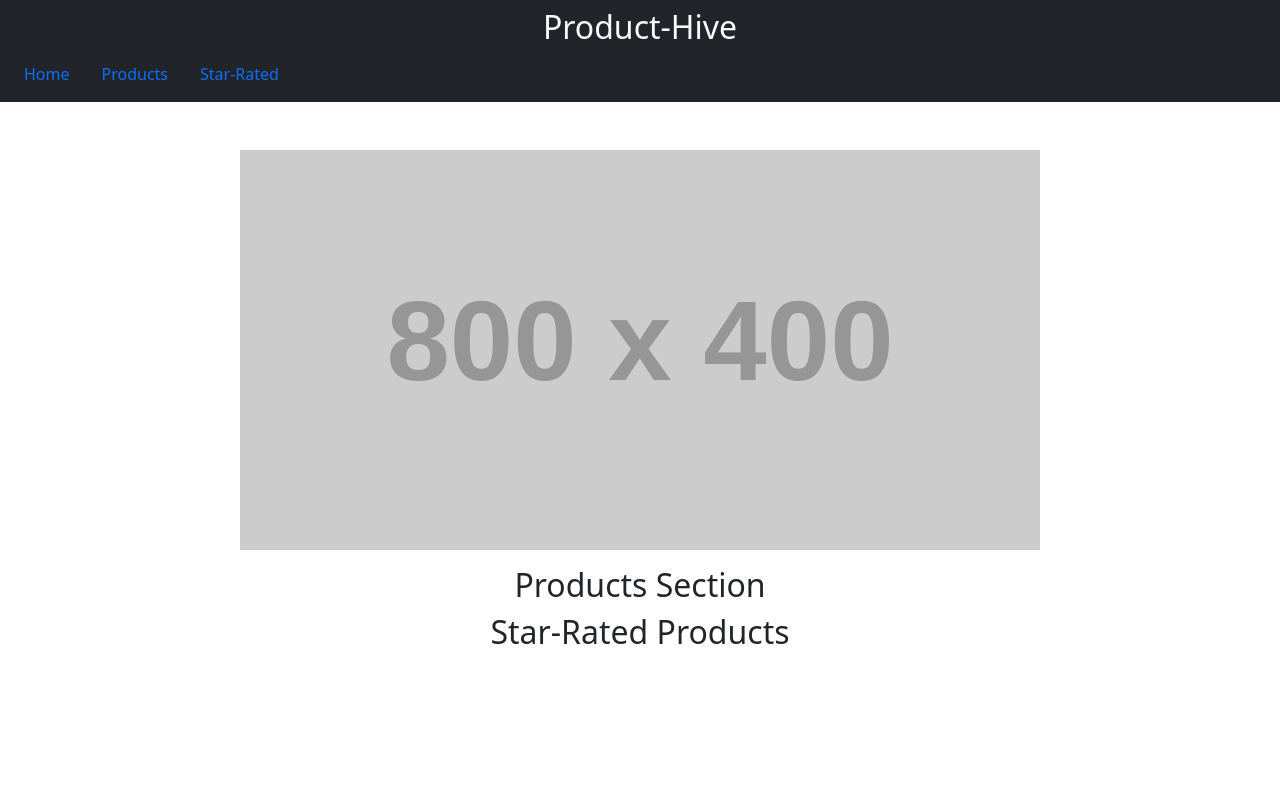
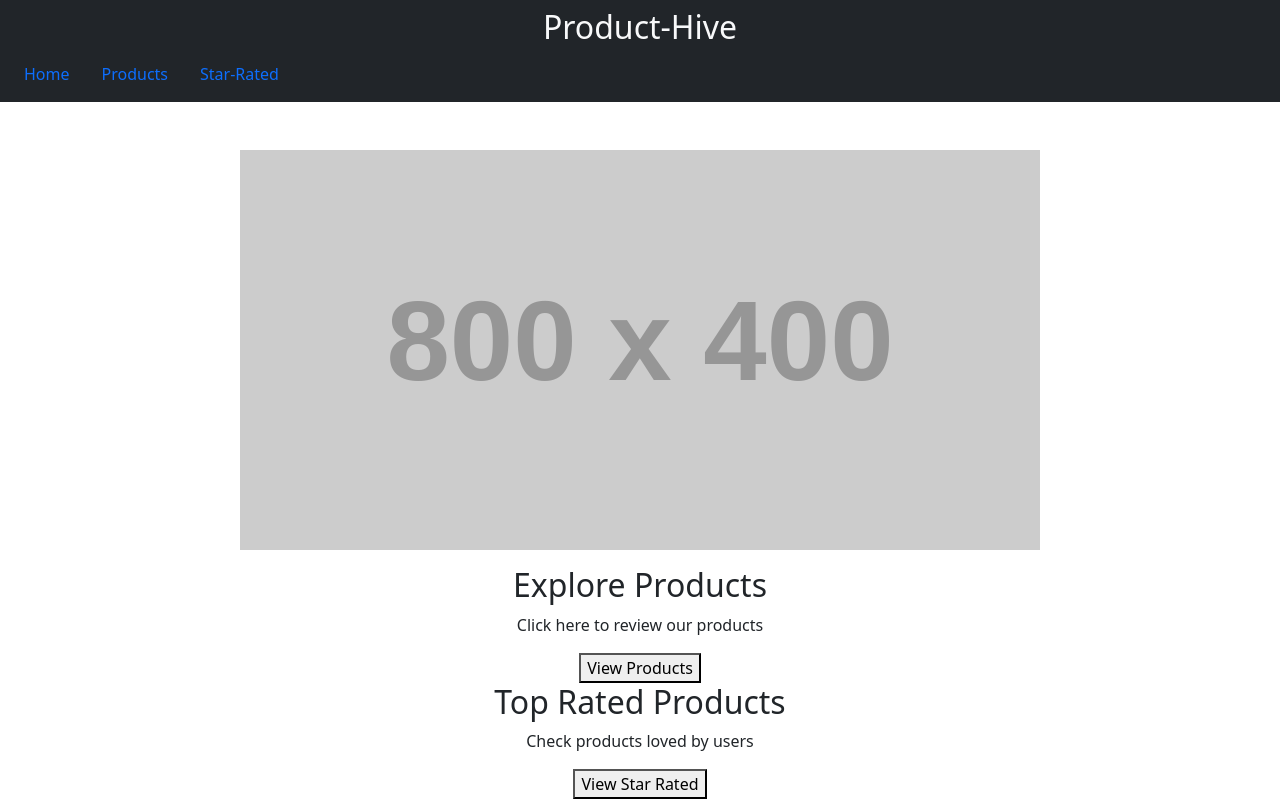
Before and after one commit to techno-dev18/ProductHive, a website: page index.html in a window 1280 px wide. Drawn offline with nearby package versions, Linux system fonts and the light colour scheme; placeholder pictures from the web are drawn by us.

Commit message:
added button

```diff
--- a/index.html
+++ b/index.html
@@ -27,12 +27,14 @@
       </figure>
     </section>
     <section class="text-center">
-      <h2>Products Section</h2>
-      <a href=""></a>
+      <h2>Explore Products</h2>
+      <p>Click here to review our products</p>
+      <button>View Products</button>
     </section>
     <section class="text-center">
-      <h2>Star-Rated Products</h2>
-      <a href=""></a>
+      <h2>Top Rated Products</h2>
+     <p>Check products loved by users</p>
+     <button href="star-rated.html"> View Star Rated</button>
     </section>
 
   </main>
```
